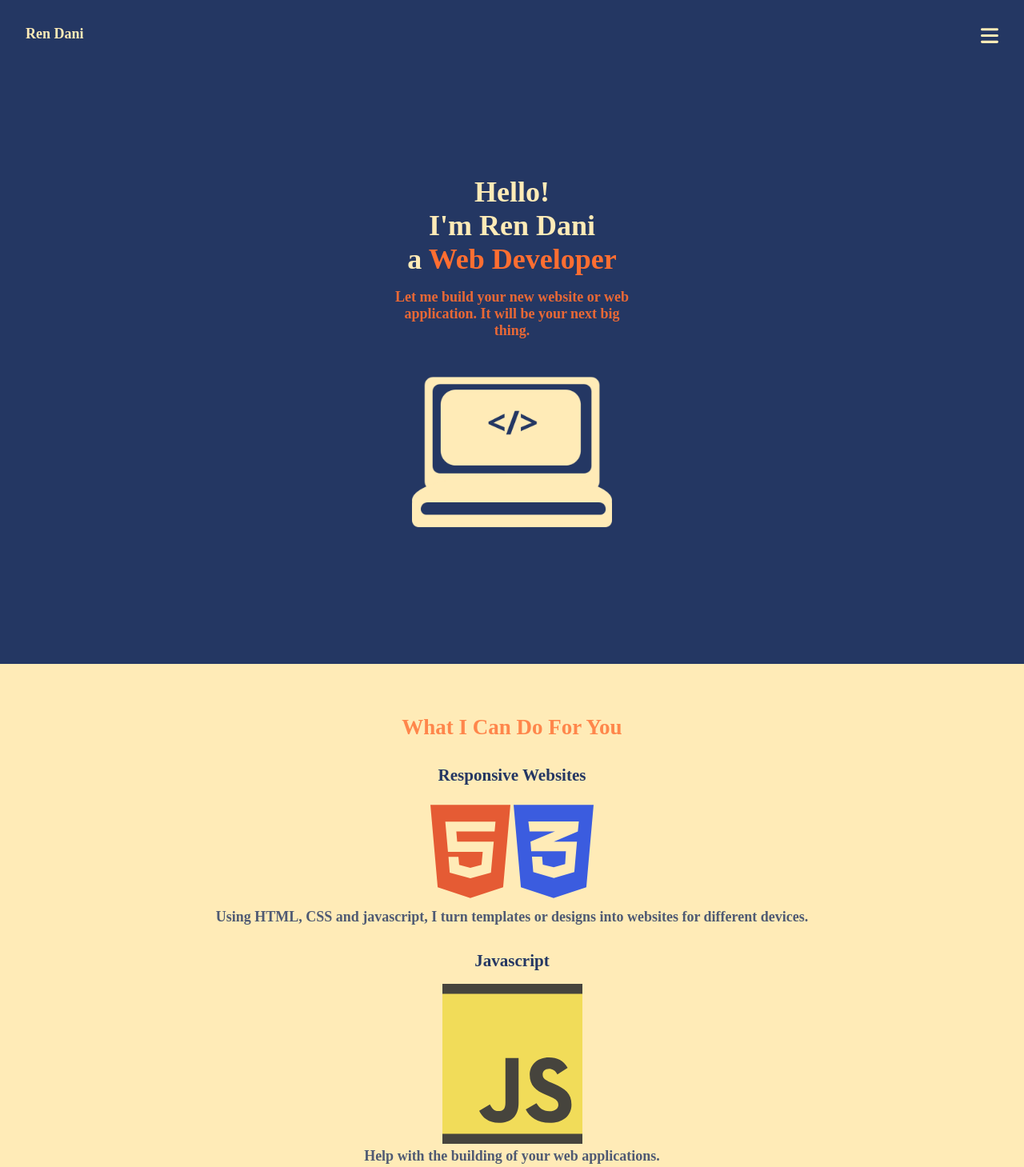
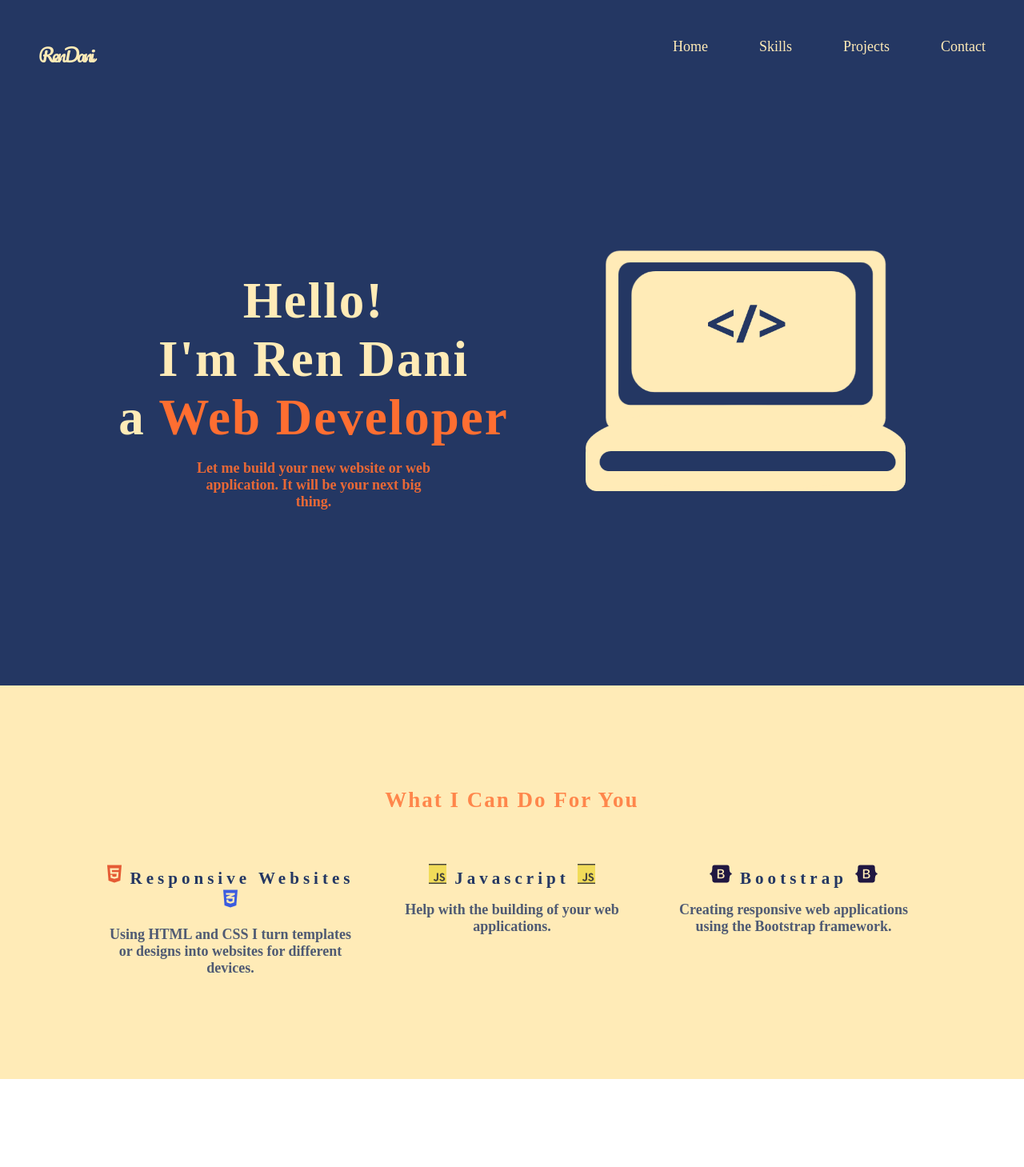
Before and after one commit to notyet346/Portfolio, a plain HTML site: page index.html in a window 1280 px wide. Shown: the top 1459 px of the page at 80% size. Drawn offline with Linux system fonts and the light colour scheme.

Commit message:
all media queries, font styles missing

```diff
--- a/css/styles.css
+++ b/css/styles.css
@@ -1,3 +1,5 @@
+
+@import url('https://fonts.googleapis.com/css2?family=Dancing+Script:wght@700&family=Pacifico&display=swap');
 * {
     margin: 0;
     padding: 0;
@@ -18,6 +20,27 @@ body {
     font-size: 18px;
 }
 
+h1,
+h2{
+    letter-spacing: 2px;
+}
+
+h3,
+h4,
+h5,
+h6 {
+    letter-spacing: 5px;
+}
+
+.navbar-logo a{
+    letter-spacing: -3px;
+}
+
+.navbar-logo {
+    font-family: 'Pacifico', cursive;
+
+}
+
 /* NAVBAR */
 .navbar {
     display: flex;
@@ -25,9 +48,7 @@ body {
     padding: 2rem;
     background-color: var(--navy);
 }
-.navbar-logo a{
-    font-weight: 700;
-}
+
 .navbar-logo a, .navbar-nav-items a{
     text-decoration: none;
     color: var(--cream);
@@ -36,27 +57,28 @@ body {
 .navbar-nav-items {
     display: none;
     position: absolute;
-    top: 5rem;
+    top: 6rem;
     left: 2rem;
     right: 2rem;
-    background-color: #fff;
+    background-color: var(--cream);
     padding: 2rem 0;
+    z-index: 1;
 }
 
 .navbar-nav-items .nav-item {
     list-style: none;
-    padding: .5rem;
+    padding: 1rem;
 }
 .navbar-nav-items .nav-item a{
     color: var(--navy);
-    padding: .5rem;
+    padding: 1rem;
 }
 
 .navbar-nav-items .nav-item a:hover,  .navbar-nav-items .nav-item a.active{
     font-weight: 700;
     text-transform: uppercase;
     background-color: var(--navy);
-    color: #fff;
+    color: var(--cream);
     padding: .5rem;
 }
 
@@ -71,8 +93,8 @@ body {
 }
 .hero-text-heading-1 {
     color: var(--cream);
-    /* 2em 5vw*/
-    font-size: 2em;
+    /* 2em 5vw 3em*/
+    font-size: clamp(2em, 5vw, 3.5em);
 }
 
 
@@ -99,7 +121,6 @@ body {
  .my-skills {
     padding: 4rem 2rem;
     background: var(--cream);
-
  }
  .my-skills-heading-2 {
     color: var(--orange);
@@ -136,7 +157,6 @@ body {
 .projects-heading-3 {
     color: var(--navy);
     opacity: .75;
-
 }
 .projects-heading-4 {
     color: var(--navy);
@@ -148,10 +168,10 @@ body {
     display: block;
 }
  /* CONTACT DETAILS*/
- .contact {
+.contact {
     padding: 4rem;
     background: var(--navy);
- }
+}
 .contact-heading-2 {
     color: var(--cream);
 }
@@ -184,3 +204,140 @@ textarea {
     background: var(--cream);
     color: var(--orange);
  }
+
+@media (min-width: 499px) {
+    /* MY-SKILLS */
+    .my-skills-list {
+        padding: 0 4rem;
+    }
+    /* PROECTS */
+    .project-screenshots {
+        padding: 0 4rem;
+    }
+ }
+@media (min-width: 768px) {
+    /* NAVBAR */
+    .navbar {
+        padding: 1rem 2rem 0 2rem;
+    }
+    .navbar-menu-toggle {
+        display: none;
+    }
+    .navbar-logo{
+        padding: 1rem 0;
+    }
+    .navbar-logo a{
+        font-size: 1.3em;
+    }
+    .navbar-nav-items {
+        display: flex;
+        position: relative;
+        top: 0;
+        background: none;
+        color: var;
+        padding: 0;
+    }
+
+    .navbar-nav-items .nav-item a{
+        color: var(--cream);
+    }
+
+    .navbar-nav-items .nav-item a:hover,  .navbar-nav-items .nav-item a.active{
+        background-color: var(--cream);
+        color: var(--navy);
+    }
+
+    /* HERO */
+    .hero {
+        flex-direction: row;
+        align-items: center;
+        gap: 3rem;
+    }
+    .hero-illustration-computer{
+        height: 300px;
+    }
+    /* SKILLS */
+    .my-skills {
+        padding: 8rem 0;
+        background: var(--cream);
+
+     }
+     .my-skills-heading-2 {
+        padding-bottom: 4rem;
+     }
+    .my-skills-list {
+        display: grid;
+        grid-template-columns: 1fr 1fr 1fr;
+        gap: 2;
+        padding: 0 2rem;
+    }
+    .my-skills-list-icon {
+        height: 25px;
+    }
+    /* PROJECTS*/
+    .projects {
+        padding: 8rem 6rem;
+    }
+    .projects-heading-3 {
+        padding-bottom: 2rem;
+    }
+    .project-screenshot {
+        padding: 1rem 0;
+    }
+    /* CONTACT DETAILS*/
+    .contact {
+        padding: 8rem;
+        background: var(--navy);
+     }
+
+}
+
+@media (min-width: 1004px) {
+    /* NAVBAR */
+    .navbar {
+        padding: 2rem 3rem 1rem 3rem;
+    }
+
+    /* HERO */
+     .hero {
+        gap: 4rem;
+    }
+    .hero-illustration-computer{
+        height: 350px;
+    }
+
+    /* MY-SKILLS */
+    .my-skills-list {
+        gap: 3;
+        padding: 0 4rem;
+    }
+
+    /* PROJECTS*/
+    .projects {
+        padding: 8rem 2rem;
+    }
+    .project-screenshots {
+        padding: 0;
+        display: flex;
+        gap: 2rem;
+    }
+}
+
+@media (min-width: 1200px) {
+
+     /* HERO */
+     .hero {
+        gap: 6rem;
+    }
+    .hero-illustration-computer{
+        height: 400px;
+    }
+
+
+    /* MY-SKILLS */
+
+    .my-skills-list {
+        gap: 4;
+        padding: 0 8rem;
+    }
+}
--- a/index.html
+++ b/index.html
@@ -12,12 +12,13 @@
     <!-- navbar -->
     <nav class="navbar">
         <div class="navbar-logo">
-            <a href="#">Ren Dani</a>
+            <a href="#">RenDani</a>
         </div>
         <a href="javascript:void(0);" class="navbar-menu-toggle" onclick="toggleMenu()">
             <img src="./images/bars.svg" height="25" alt="menu-icon">
         </a>
         <ul class="navbar-nav-items">
+            <li class="nav-item"><a href="#">Home</a></li>
             <li class="nav-item"><a href="#">Skills</a></li>
             <li class="nav-item"><a href="#">Projects</a></li>
             <li class="nav-item"><a href="#">Contact</a></li>
@@ -52,25 +53,29 @@
         <div class="my-skills-list">
             <div class="my-skills-list-html-css">
                 <h3 class="my-skills-list-heading-3">
-                    Responsive  Websites
+                    <img src="./images/html5.svg" alt="" height="30" class="my-skills-list-icon icon-html">
+                    Responsive Websites
+                    <img src="./images/css3-alt.svg" alt="" height="30" class="my-skills-list-icon icon-css">
                 </h3>
-                <img src="./images/html5.svg" alt="" width="100" class="my-skills-list-icon icon-html">
-                <img src="./images/css3-alt.svg" alt="" width="100" class="my-skills-list-icon icon-css">
 
-                <p class="my-skills-list-paragraph">Using HTML, CSS and javascript, I turn templates or designs into websites for different devices.</p>
+                <p class="my-skills-list-paragraph">Using HTML and CSS I turn templates or designs into websites for different devices.</p>
             </div>
             <div class="my-skills-list-javascript">
                 <h3 class="my-skills-list-heading-3">
+                    <img src="./images/js.svg" alt="" height="30" class="my-skills-list-icon icon-js">
                     Javascript
+                    <img src="./images/js.svg" alt="" height="30" class="my-skills-list-icon icon-js">
                 </h3>
-                <img src="./images/js.svg" alt="" height="200" class="my-skills-list-icon icon-js">
+
                 <p class="my-skills-list-paragraph">Help with the building of your web applications.</p>
             </div>
             <div class="my-skills-list-bootstrap">
                 <h3 class="my-skills-list-heading-3">
+                    <img src="./images/bootstrap.svg" alt="" height="30" class="my-skills-list-icon icon-bootstrap">
                     Bootstrap
+                    <img src="./images/bootstrap.svg" alt="" height="30" class="my-skills-list-icon icon-bootstrap">
                 </h3>
-                <img src="./images/bootstrap.svg" alt="" height="200" class="my-skills-list-icon icon-bootstrap">
+
                 <p class="my-skills-list-paragraph">Creating responsive web applications using the Bootstrap framework.</p>
             </div>
 
@@ -80,19 +85,19 @@
     <section class="projects">
         <h3 class="projects-heading-3">My Projects</h3>
         <div class="project-screenshots">
-            <div class="project-screenshot-website-clones">
+            <div class="project-screenshot project-screenshot-website-clones">
                 <h4 class="projects-heading-4">Frontend Mentor Projects</h4>
                 <a href="#" target="_blank" rel="noopener noreferrer">
                     <img src="./images/front-end-mentor.png" alt="" class="project-screenshot-img">
                 </a>
             </div>
-            <div class="project-screenshot-bootstrap">
+            <div class="project-screenshot project-screenshot-bootstrap">
                 <h4 class="projects-heading-4">Bootstrap Projects</h4>
                 <a href="#" target="_blank" rel="noopener noreferrer">
                     <img src="./images/tin-dog-project.png" alt="" class="project-screenshot-img">
                 </a>
             </div>
-            <div class="project-screenshot-javascript">
+            <div class="project-screenshot project-screenshot-javascript">
                 <h4 class="projects-heading-4">Javascript Projects</h4>
                 <a href="#" target="_blank" rel="noopener noreferrer">
                     <img src="./images/hotel-design.png" alt="" class="project-screenshot-img">
```
